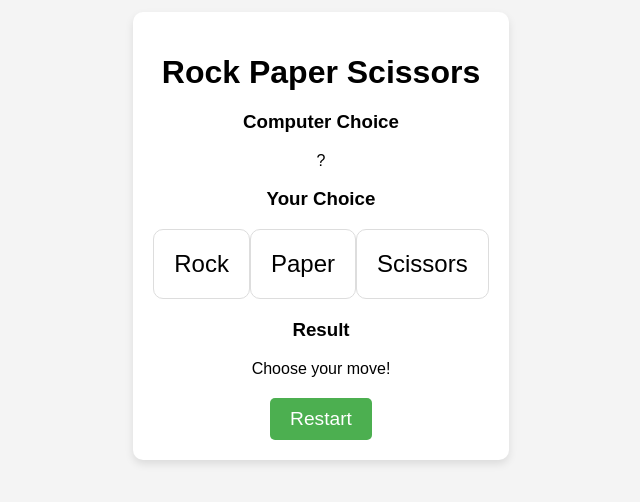
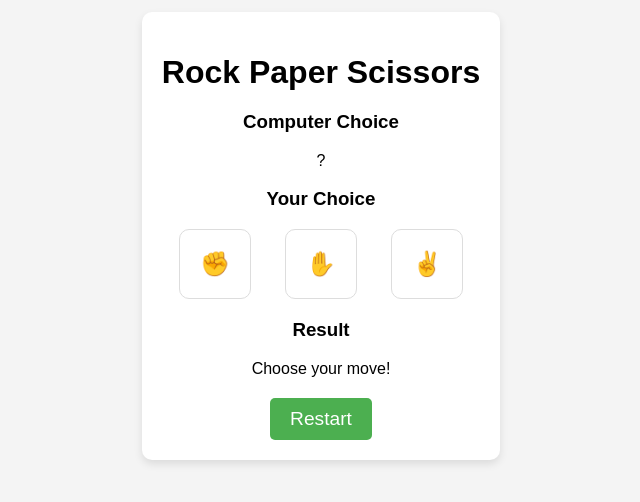
Before and after one commit to Trishan0/rock-paper-scissors, a plain HTML site: page index.html in a window 1280 px wide. Shown: the part 164-666 px from the top of the page, without its empty margins (319-959 px from the left). Drawn offline with Linux system fonts and the light colour scheme.

Commit message:
Add emojis for the rock, paper, scissor

```diff
--- a/index.html
+++ b/index.html
@@ -18,9 +18,9 @@
             <div>
                 <h3>Your Choice</h3>
                 <div class="choices">
-                    <div class="choice" onclick="userChoice(0)">Rock</div>
-                    <div class="choice" onclick="userChoice(1)">Paper</div>
-                    <div class="choice" onclick="userChoice(2)">Scissors</div>
+                    <div class="choice" onclick="userChoice(0)">✊</div>
+                    <div class="choice" onclick="userChoice(1)">✋</div>
+                    <div class="choice" onclick="userChoice(2)">✌</div>
                 </div>
             </div>
         </div>
```
